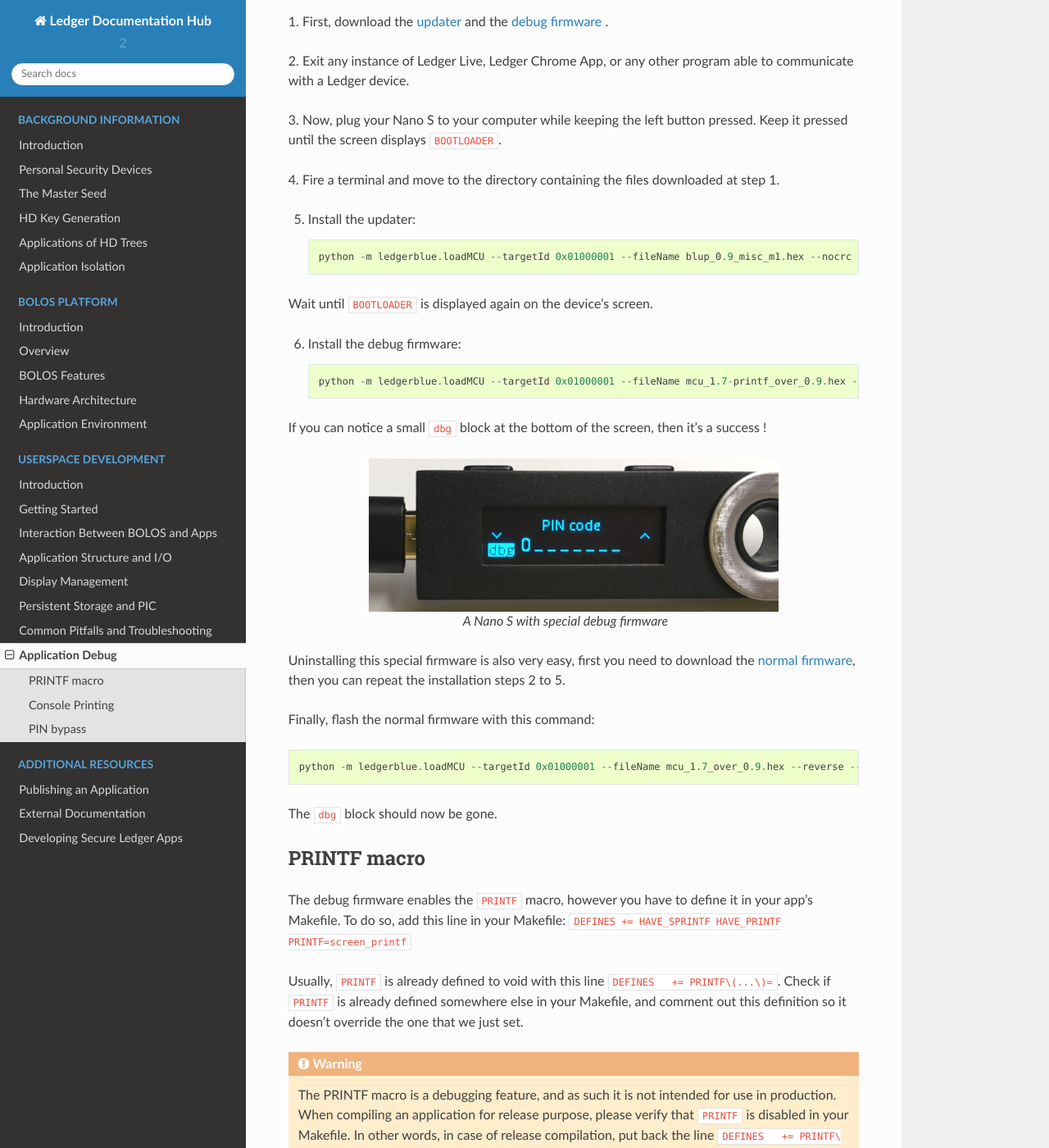
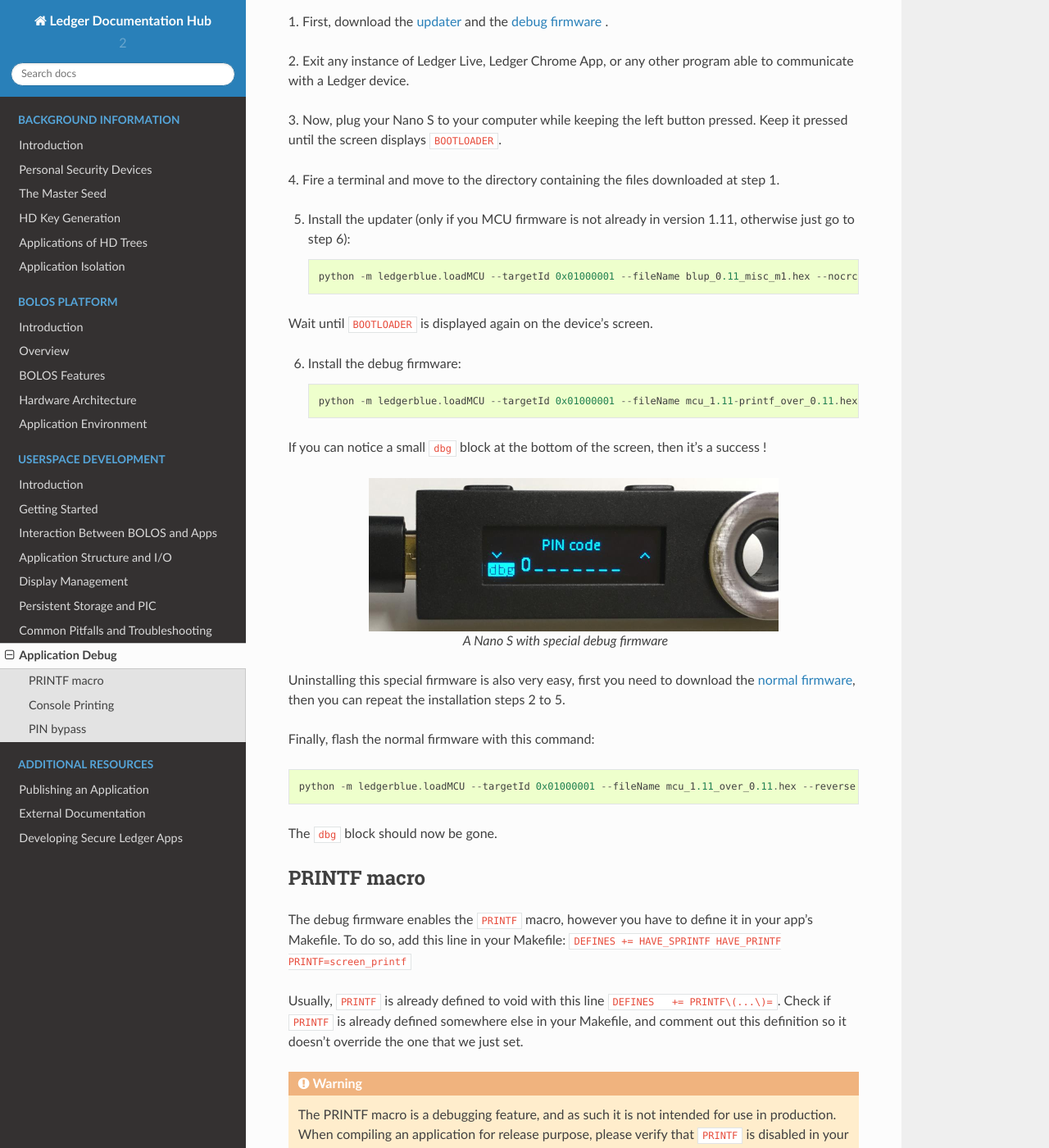
Before and after one commit to LedgerHQ/ledger-dev-doc, a Sphinx documentation site: the page built from source/userspace/debugging.rst, in a window 1280 px wide and 1400 px high, scrolled down 491 px. Shown: the whole window at 82% size. Built offline with Sphinx 7.4.7 and the Read the Docs theme 2.0.0, drawn with Linux system fonts in a browser that asks for light colours.

Commit message:
Update debug firmware to 1.11

```diff
--- a/source/userspace/debugging.rst
+++ b/source/userspace/debugging.rst
@@ -20,9 +20,9 @@
 these steps:
 
 1. First, download the `updater
-<https://drive.google.com/file/d/1YN0NSok81XhNQfhH476rd6XW-SlFl9KQ/view?usp=sharing>`_ and the
+<https://drive.google.com/open?id=1pbqIDDuamfsvFuEkduCyOFq8mW0HZmeQ>`_ and the
 `debug firmware
-<https://drive.google.com/file/d/1BWl_ODA19Thrg69xgxtC6PCS-CXiCjnK/view?usp=sharing>`_ .
+<https://drive.google.com/open?id=1hTZKqlwKjx51vdqda8SRp_80Yx3lPizb>`_ .
 
 2. Exit any instance of Ledger Live, Ledger Chrome App, or any other program
 able to communicate with a Ledger device.
@@ -33,15 +33,15 @@
 4. Fire a terminal and move to the directory containing the files downloaded at
 step 1.
 
-5. Install the updater::
+5. Install the updater (only if you MCU firmware is not already in version 1.11, otherwise just go to step 6)::
 
-    python -m ledgerblue.loadMCU --targetId 0x01000001 --fileName blup_0.9_misc_m1.hex --nocrc
+    python -m ledgerblue.loadMCU --targetId 0x01000001 --fileName blup_0.11_misc_m1.hex --nocrc
 
 Wait until ``BOOTLOADER`` is displayed again on the device's screen.
 
 6. Install the debug firmware::
 
-    python -m ledgerblue.loadMCU --targetId 0x01000001 --fileName mcu_1.7-printf_over_0.9.hex --reverse --nocrc
+    python -m ledgerblue.loadMCU --targetId 0x01000001 --fileName mcu_1.11-printf_over_0.11.hex --reverse --nocrc
 
 
 If you can notice a small ``dbg`` block at the bottom of the screen, then it's
@@ -55,12 +55,12 @@
 
 Uninstalling this special firmware is also very easy, first you need to
 download the `normal firmware
-<https://drive.google.com/file/d/1_nJ4oXK7GgH8zVLB668cgUDZw7ajuEGT/view?usp=sharing>`_,
+<https://drive.google.com/open?id=1YfdU1dNycojdtuKU_hHctLFzJZzhDFuY>`_,
 then you can repeat the installation steps 2 to 5.
 
 Finally, flash the normal firmware with this command::
 
-    python -m ledgerblue.loadMCU --targetId 0x01000001 --fileName mcu_1.7_over_0.9.hex --reverse --nocrc
+    python -m ledgerblue.loadMCU --targetId 0x01000001 --fileName mcu_1.11_over_0.11.hex --reverse --nocrc
 
 The ``dbg`` block should now be gone.
 
```
